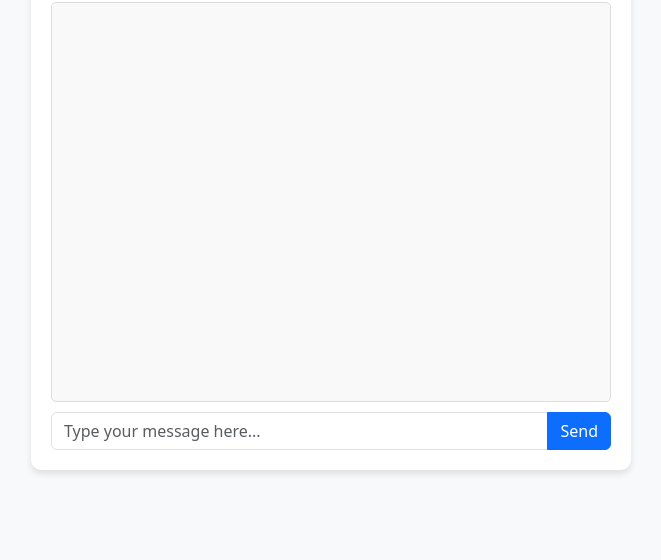
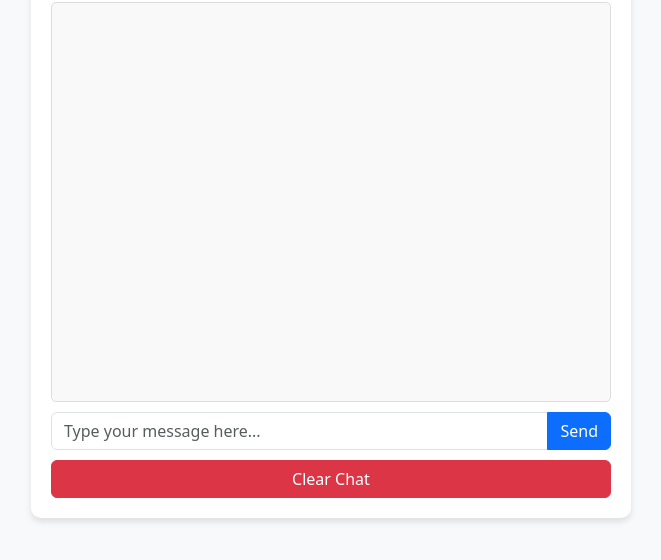
Before and after one commit to musab-uwo/COMPSCI_9873_BIAI_Chatbot, a website: page nodejs-frontend/public/index.html in a window 1280 px wide. Shown: the part 140-700 px from the top of the page, without its empty margins (309-970 px from the left). Drawn offline with nearby package versions, Linux system fonts and the light colour scheme.

Commit message:
Added clear chat button

```diff
--- a/nodejs-frontend/public/index.html
+++ b/nodejs-frontend/public/index.html
@@ -6,7 +6,6 @@
     <title>Chatbot</title>
     <!-- Bootstrap CSS -->
     <link href="https://cdn.jsdelivr.net/npm/bootstrap@5.3.2/dist/css/bootstrap.min.css" rel="stylesheet">
-    <!-- Custom CSS (optional) -->
     <style>
         body {
             background-color: #f8f9fa;
@@ -37,6 +36,10 @@
         .input-group {
             margin-top: 10px;
         }
+        .btn-clear {
+            margin-top: 10px;
+            width: 100%;
+        }
     </style>
 </head>
 <body>
@@ -48,11 +51,9 @@
                 <input type="text" id="message" class="form-control" placeholder="Type your message here...">
                 <button class="btn btn-primary" onclick="sendMessage()">Send</button>
             </div>
+            <button class="btn btn-danger btn-clear" onclick="clearChat()">Clear Chat</button>
         </div>
     </div>
-
-    <!-- Bootstrap JS (optional, for interactive components) -->
-    <script src="https://cdn.jsdelivr.net/npm/bootstrap@5.3.2/dist/js/bootstrap.bundle.min.js"></script>
 
     <script>
         async function sendMessage() {
@@ -81,6 +82,10 @@
             // Scroll to the bottom of the messages div
             messagesDiv.scrollTop = messagesDiv.scrollHeight;
         }
+
+        function clearChat() {
+            document.getElementById('messages').innerHTML = ""; // Clear chat messages
+        }
     </script>
 </body>
 </html>
```
